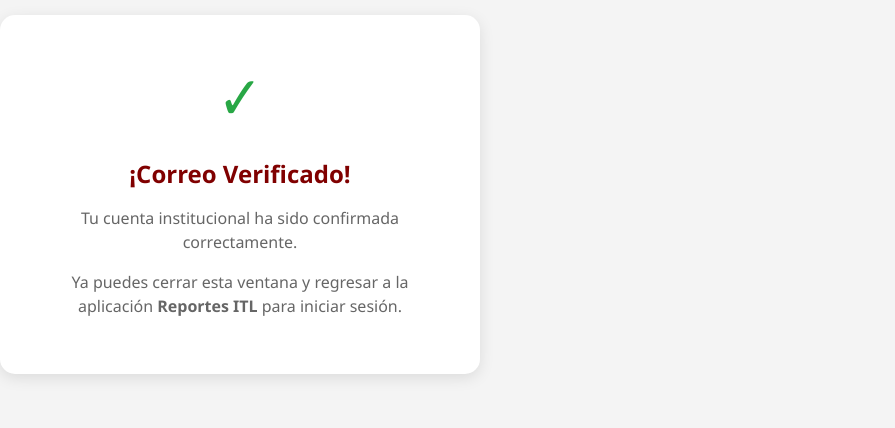
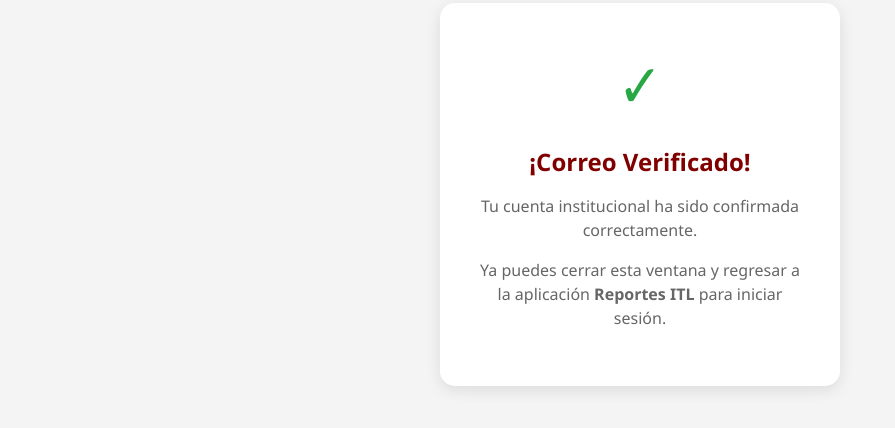
Before and after one commit to jmg04a/app-reportes-page, a plain HTML site: page verificacion.html in a window 1280 px wide. Shown: the part 206-634 px from the top of the page, without its empty margins (0-895 px from the left). Drawn offline with Linux system fonts and the light colour scheme.

Commit message:
Update verificacion.html

```diff
--- a/verificacion.html
+++ b/verificacion.html
@@ -8,8 +8,9 @@
         body {
             font-family: 'Segoe UI', Tahoma, Geneva, Verdana, sans-serif;
             background-color: #f4f4f4;
+            /* Flexbox para centrar vertical y horizontalmente */
             display: flex;
-            justify_content: center;
+            justify-content: center; /* Corregido: guion medio en lugar de guion bajo */
             align-items: center;
             height: 100vh;
             margin: 0;
@@ -22,6 +23,8 @@
             box-shadow: 0 4px 15px rgba(0,0,0,0.1);
             max-width: 400px;
             width: 90%;
+            /* box-sizing asegura que el padding no desborde el width en móviles */
+            box-sizing: border-box;
         }
         .icon {
             color: #28a745; /* Verde éxito */
@@ -63,8 +66,7 @@
 
         <p>Tu cuenta institucional ha sido confirmada correctamente.</p>
         <p>Ya puedes cerrar esta ventana y regresar a la aplicación <strong>Reportes ITL</strong> para iniciar sesión.</p>
-
-        </div>
+    </div>
 
 </body>
 </html>
```
